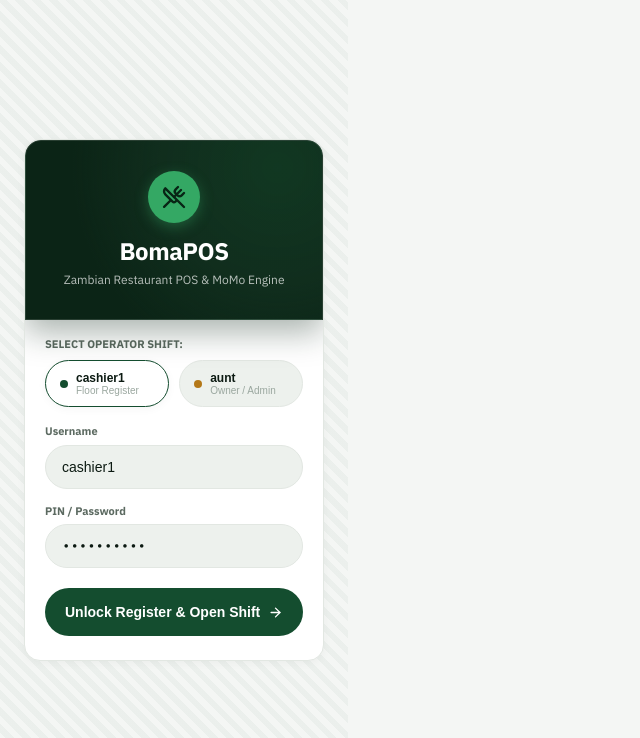
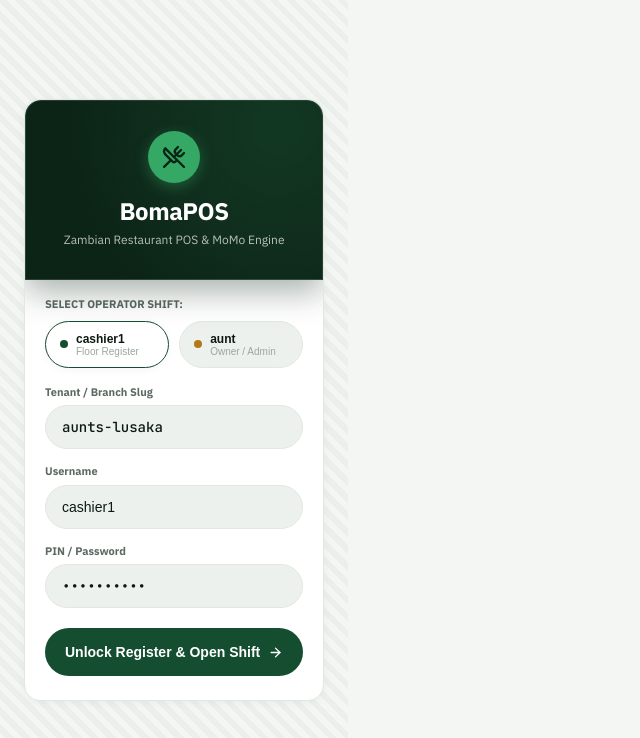
Before and after one commit to Zakir176/BomaPOS, a Vue app in the folder frontend/: page / in a window 1280 px wide. Shown: the top 738 px of the page, without its empty margins (0-640 px from the left). Built offline with nearby package versions, Linux system fonts and the light colour scheme; no server answers.

Commit message:
feat(frontend): add tenant slug input field to LoginView
Allow cashiers and owners to enter their restaurant tenant slug when signing in.

```diff
--- a/frontend/src/components/LoginView.vue
+++ b/frontend/src/components/LoginView.vue
@@ -44,6 +44,17 @@
 
       <!-- Login Form -->
       <form @submit.prevent="handleLogin" class="bento-form">
+        <div class="input-field-group">
+          <label>Tenant / Branch Slug</label>
+          <input
+            v-model="tenantSlug"
+            type="text"
+            required
+            class="bento-text-input font-data-mono"
+            placeholder="e.g. aunts-lusaka"
+          />
+        </div>
+
         <div class="input-field-group">
           <label>Username</label>
           <input
@@ -92,6 +103,7 @@ import {
 import { api } from '../services/api.js';
 import { authState } from '../stores/auth.js';
 
+const tenantSlug = ref('aunts-lusaka');
 const username = ref('cashier1');
 const password = ref('cashier123');
 const isLoading = ref(false);
@@ -108,8 +120,18 @@ const handleLogin = async () => {
   errorMessage.value = '';
 
   try {
-    const res = await api.login(username.value, password.value);
-    authState.login({ id: res.id, username: res.username, role: res.role }, res.token);
+    const res = await api.login(tenantSlug.value, username.value, password.value);
+    authState.login(
+      {
+        id: res.id,
+        tenant_id: res.tenant_id,
+        tenant_slug: res.tenant_slug,
+        username: res.username,
+        role: res.role,
+      },
+      res.access_token || res.token,
+      res.refresh_token
+    );
   } catch (err) {
     errorMessage.value = err.message || 'Login failed. Please verify credentials.';
   } finally {
```
